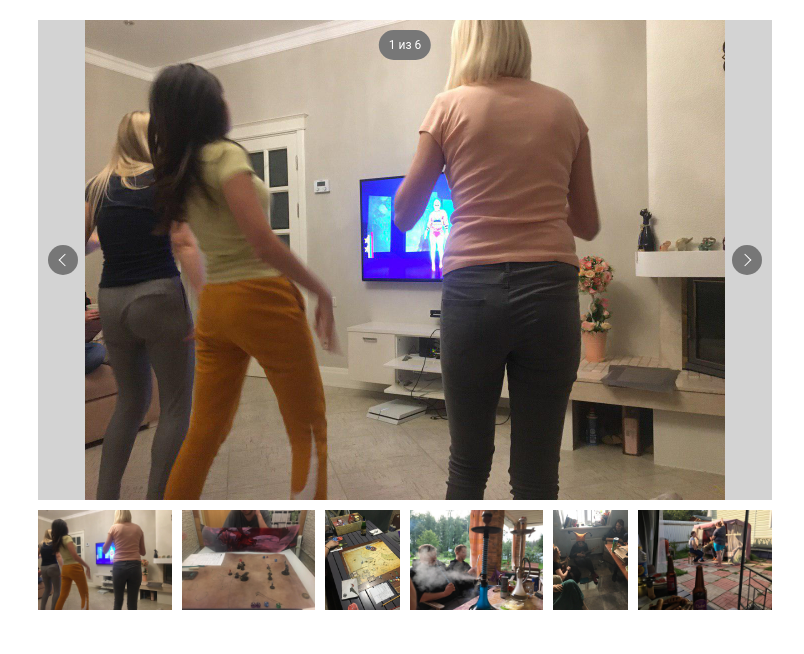
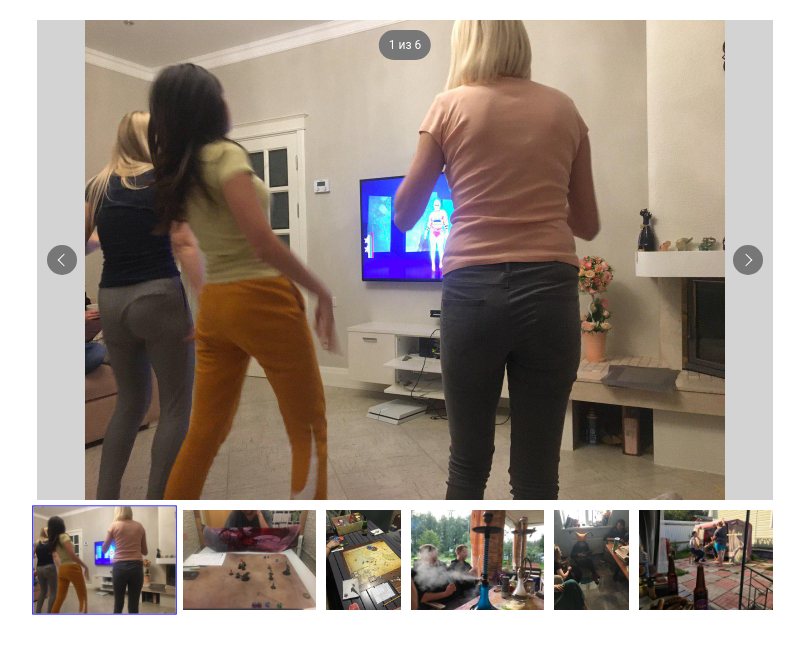
Before and after one commit to tzar4eg/TestTaskDzuba, an Angular app: page / in a window 1280 px wide. Shown: the top 654 px of the page, without its empty margins (235-1039 px from the left). Built offline with nearby package versions, Linux system fonts and the light colour scheme.

Commit message:
Добавлена анимация.

```diff
--- a/src/app/components/image-viewer/image-list/image-list.component.html
+++ b/src/app/components/image-viewer/image-list/image-list.component.html
@@ -1,3 +1,3 @@
 <div class="image-miniatures">
-    <img [src]="img" alt="" (click)="onSelectImg(i)"  *ngFor="let img of images; let i = index;">
+    <img [class.selected]="i === status.selected - 1" [src]="img" alt="" (click)="onSelectImg(i)"  *ngFor="let img of images; let i = index;">
 </div>
--- a/src/app/components/image-viewer/image-list/image-list.component.less
+++ b/src/app/components/image-viewer/image-list/image-list.component.less
@@ -7,9 +7,12 @@
     &:not(:first-child) {
       margin-left: 10px;
     }
+    &.selected {
+      border: 1px solid blue;
+      transform: scale(1.07);
+    }
     &:hover {
       transform: scale(1.1);
-
     }
   }
   height: 100px;
@@ -17,7 +20,4 @@
   display: flex;
   justify-content: space-around;
   align-items: center;
-
-
-
 }
--- a/src/app/components/image-viewer/image-list/image-list.component.ts
+++ b/src/app/components/image-viewer/image-list/image-list.component.ts
@@ -7,6 +7,10 @@ import { Component, OnInit, Input, Output, EventEmitter } from "@angular/core";
 })
 export class ImageListComponent implements OnInit {
   @Input() images: string[];
+  @Input()  status: {
+    total: number,
+    selected: number;
+  }
   @Output() getIndex: EventEmitter<number> = new EventEmitter<number>();
 
   constructor() {}
--- a/src/app/components/image-viewer/image-viewer.component.html
+++ b/src/app/components/image-viewer/image-viewer.component.html
@@ -1,8 +1,11 @@
-<app-selected-image [image]="imgService.getSelectedUrl()"
-[status]="imgService.getStatus()"
-(forward)="getNextImage()"
-(backward)="getPreviousImage()"
+<app-selected-image
+  [image]="imgService.getSelectedUrl()"
+  [status]="imgService.getStatus()"
+  (forward)="getNextImage()"
+  (backward)="getPreviousImage()"
 ></app-selected-image>
 <app-image-list
-[images]="imgService.getImagesUrl()"
-(getIndex)="onImageSelect($event)"></app-image-list>
+  [images]="imgService.getImagesUrl()"
+  [status]="imgService.getStatus()"
+  (getIndex)="onImageSelect($event)"
+></app-image-list>
```
Lines whose indentation alone changed are shown as unchanged.
